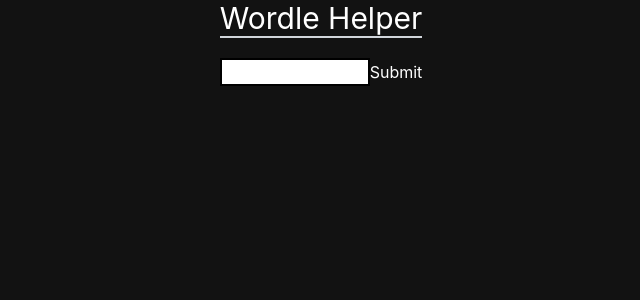
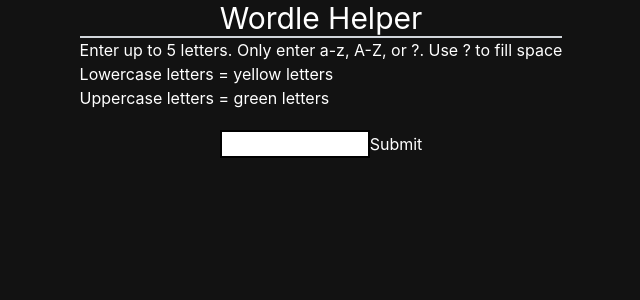
Before and after one commit to BrianSpencerDev/wordle-helper, a Next.js app: page / in a window 1280 px wide. Shown: the top 300 px of the page, without its empty margins (319-959 px from the left). Built offline with nearby package versions, Linux system fonts and the light colour scheme.

Commit message:
add instructions

```diff
--- a/pages/index.js
+++ b/pages/index.js
@@ -22,6 +22,9 @@
 
       <main className='w-full h-full'>
         <Navbar />
+        <p>Enter up to 5 letters. Only enter a-z, A-Z, or ?. Use ? to fill space</p>
+        <p>Lowercase letters = yellow letters</p>
+        <p>Uppercase letters = green letters</p>
         <Input onSubmit={getWords}/>
         {console.log(words)}
         {console.log(Array.isArray(words))}
```
